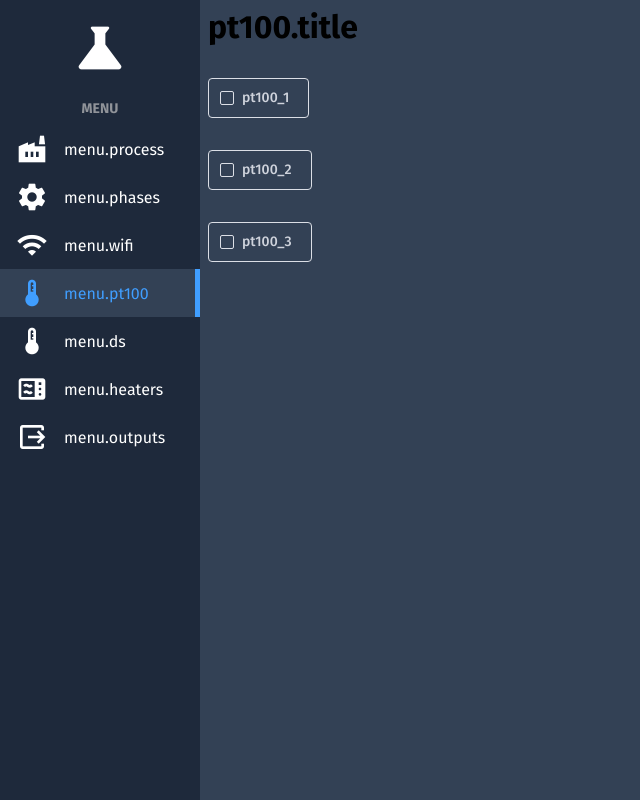
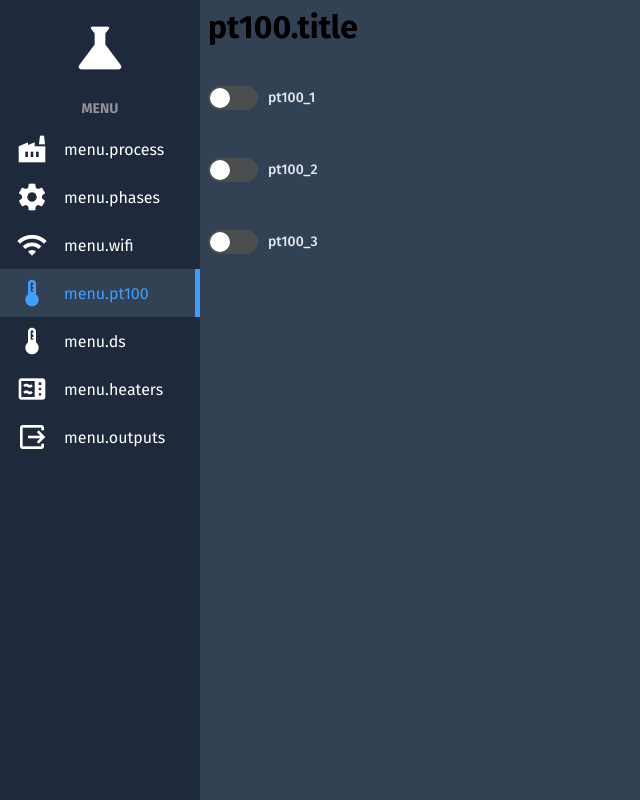
Before and after one commit to a-clap/distillation-gui, a Vue app in the folder frontend/: page /pt100 in a window 1280 px wide. Shown: the whole page, without its empty margins (0-640 px from the left). Built offline with nearby package versions, Linux system fonts and the light colour scheme.

Commit message:
Different switch, move input def to App

```diff
--- a/frontend/src/App.vue
+++ b/frontend/src/App.vue
@@ -53,5 +53,10 @@ import Sidebar from "./components/Sidebar.vue";
     border-radius: 4px;
     box-shadow: inset 0 1px 1px rgba(0, 0, 0, .075);
   }
+
+  input:focus {
+    outline: none !important;
+    border: 1px solid var(--el-color-primary);
+  }
 }
 </style>
--- a/frontend/src/views/Heaters.vue
+++ b/frontend/src/views/Heaters.vue
@@ -5,7 +5,7 @@
             <section class="heater-box">
                 <el-row :gutter="20" align="middle">
                     <el-col :span="3">
-                        <el-checkbox v-model="heater.enable" :label="heater.name" size="large" border />
+                        <el-switch v-model="heater.enable" :active-text="heater.name" size="large" />
                     </el-col>
                 </el-row>
             </section>
--- a/frontend/src/views/PT100.vue
+++ b/frontend/src/views/PT100.vue
@@ -8,7 +8,7 @@
             <section class="pt-box">
                 <el-row :gutter="20" align="middle">
                     <el-col :span="3">
-                        <el-checkbox v-model="pt.enable" :label="pt.name" size="large" border />
+                        <el-switch v-model="pt.enable" :active-text="pt.name" size="large" />
                     </el-col>
                     <el-col :span="4" :offset="1" v-if="pt.enable">
                         <label>{{ $t('pt100.correction') }}</label>
```
